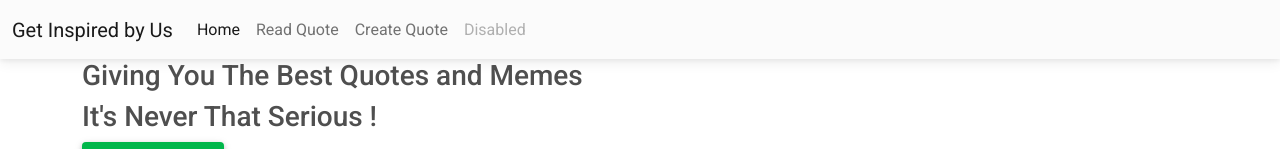
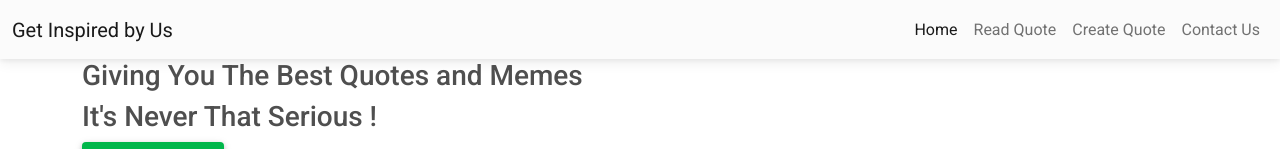
Before and after one commit to Sylvia-Chepkoech/Quotes-App, an Angular app: page / in a window 1280 px wide. Shown: the top 149 px of the page. Built offline with nearby package versions, Linux system fonts and the light colour scheme.

Commit message:
add href links to navbar

```diff
--- a/src/app/navbar/navbar.component.html
+++ b/src/app/navbar/navbar.component.html
@@ -12,14 +12,13 @@
     >
       <i class="fas fa-bars"></i>
     </button>
-    <div class="collapse navbar-collapse" id="navbarNavAltMarkup">
+    <div class="collapse navbar-collapse justify-content-end" id="navbarNavAltMarkup">
       <div class="navbar-nav">
         <a class="nav-link active" aria-current="page" href="#">Home</a>
-        <a class="nav-link" href="#">Read Quote</a>
+        <a class="nav-link" href="#quotes">Read Quote</a>
         <a class="nav-link" href="#">Create Quote</a>
-        <a class="nav-link disabled"
-          >Disabled</a
-        >
+        <a class="nav-link" href="#footer">Contact Us</a>
+
       </div>
     </div>
   </div>
--- a/src/app/quotes/quotes.component.css
+++ b/src/app/quotes/quotes.component.css
@@ -0,0 +1,3 @@
+.class {
+  height: 50;
+}
```
